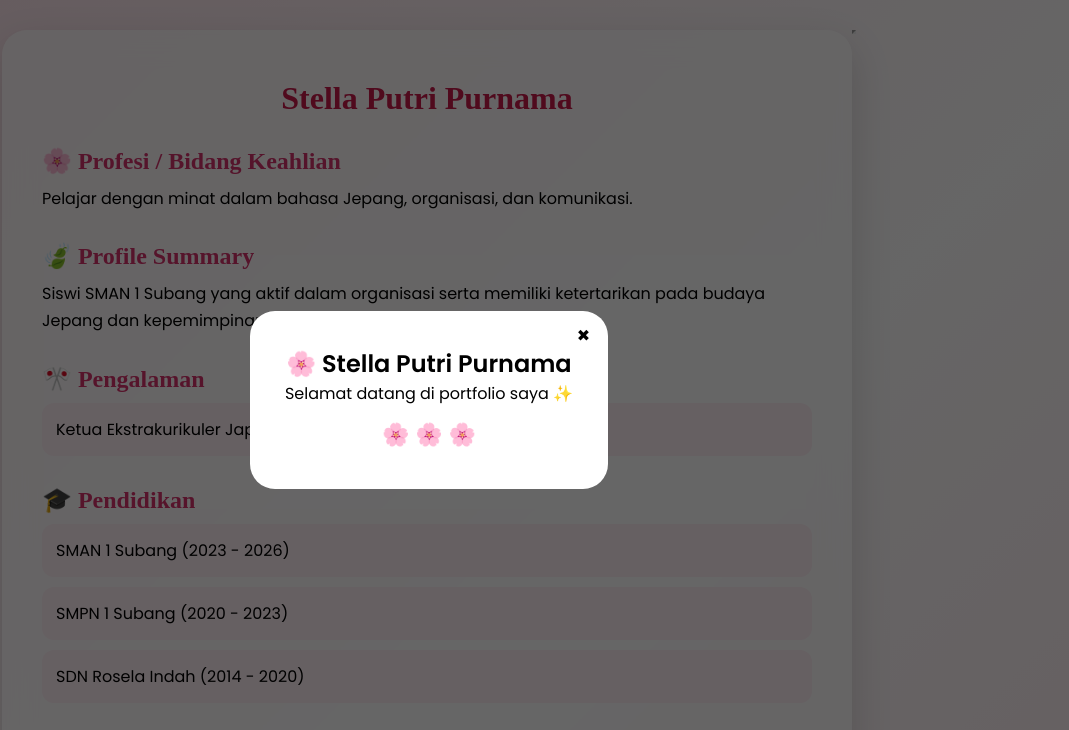
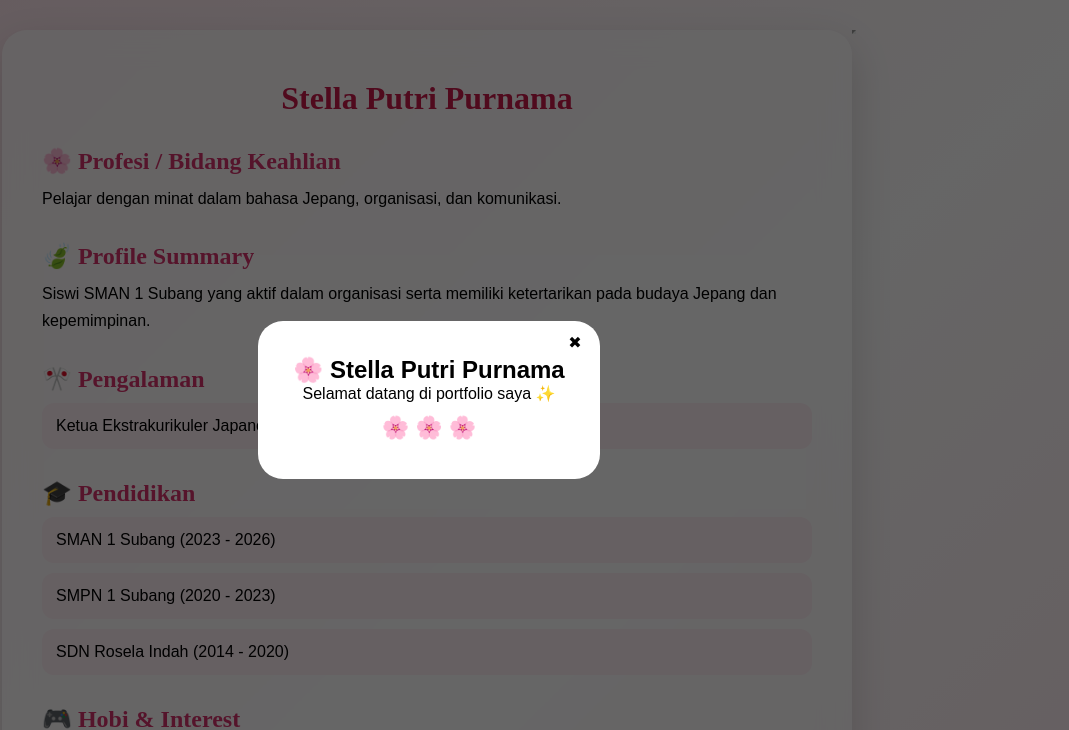
Before and after one commit to beatbee16082008/STELLA12-1, a plain HTML site: page index.html in a window 1280 px wide. Shown: the top 730 px of the page, without its empty margins (211-1280 px from the left). Drawn offline with Linux system fonts and the light colour scheme; grey boxes are pictures that could not be loaded.

Commit message:
Update index.html

```diff
--- a/index.html
+++ b/index.html
@@ -6,9 +6,6 @@
 <title>Stella Putri Purnama</title>
 
 <link rel="stylesheet" href="style.css">
-
-<link href="https://fonts.googleapis.com/css2?family=Noto+Serif+JP:wght@300;500&family=Poppins:wght@300;400;600&display=swap" rel="stylesheet">
-</head>
 
 <body>
 
```
